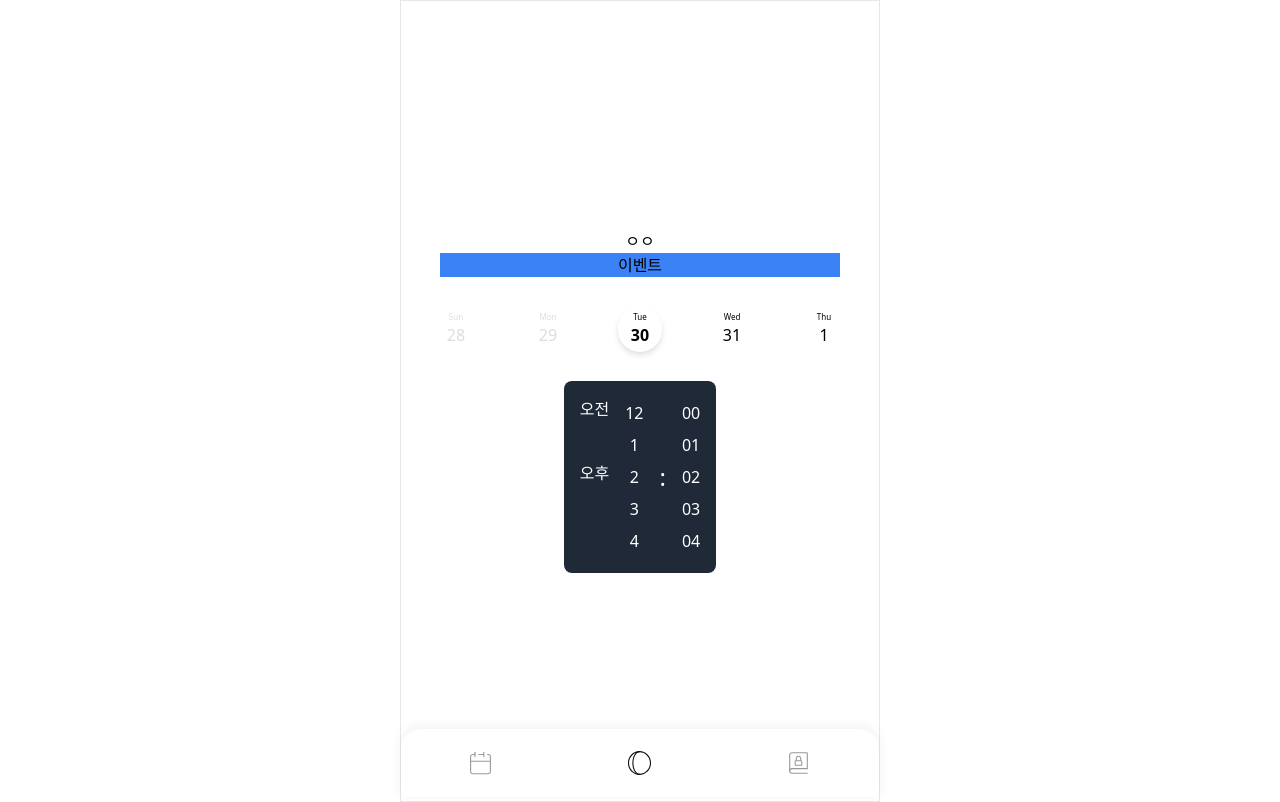
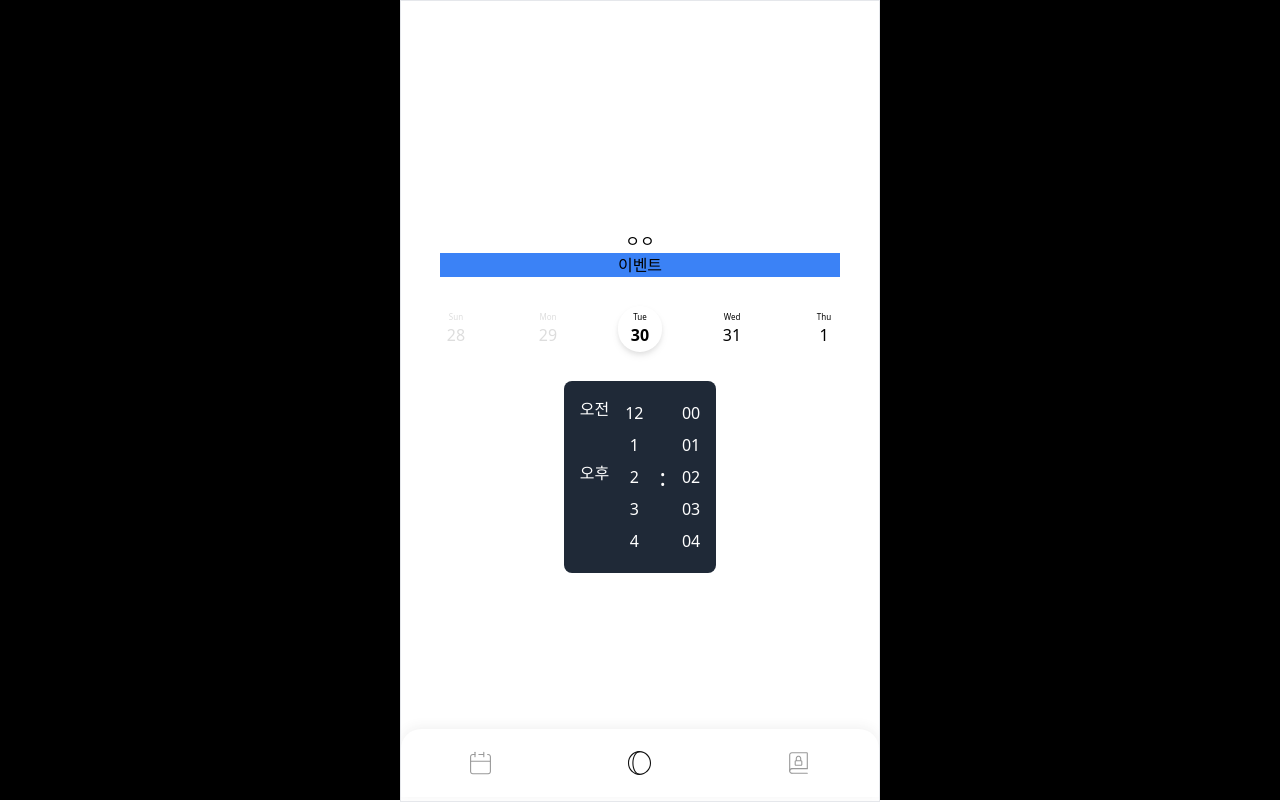
Before and after one commit to 2024-dino/dino-FE, a Next.js app: page / in a window 1280 px wide. Built offline with nearby package versions, Linux system fonts and the light colour scheme.

Commit message:
chore: #8 - 레이아웃 가시성 위한 배경 설정

```diff
--- a/src/components/common/MainLayout.tsx
+++ b/src/components/common/MainLayout.tsx
@@ -1,7 +1,10 @@
 const MainLayout = (props: { children: React.ReactNode }) => {
   return (
-    <div className="relative flex flex-col justify-center items-center max-w-[480px] mx-auto min-h-screen border">
-      {props.children}
+    <div>
+      <div className="fixed top-0 left-0 w-full h-full bg-black"></div>
+      <div className="relative flex flex-col justify-center items-center max-w-[480px] mx-auto min-h-screen border bg-white overflow-hidden">
+        {props.children}
+      </div>
     </div>
   );
 };
```
